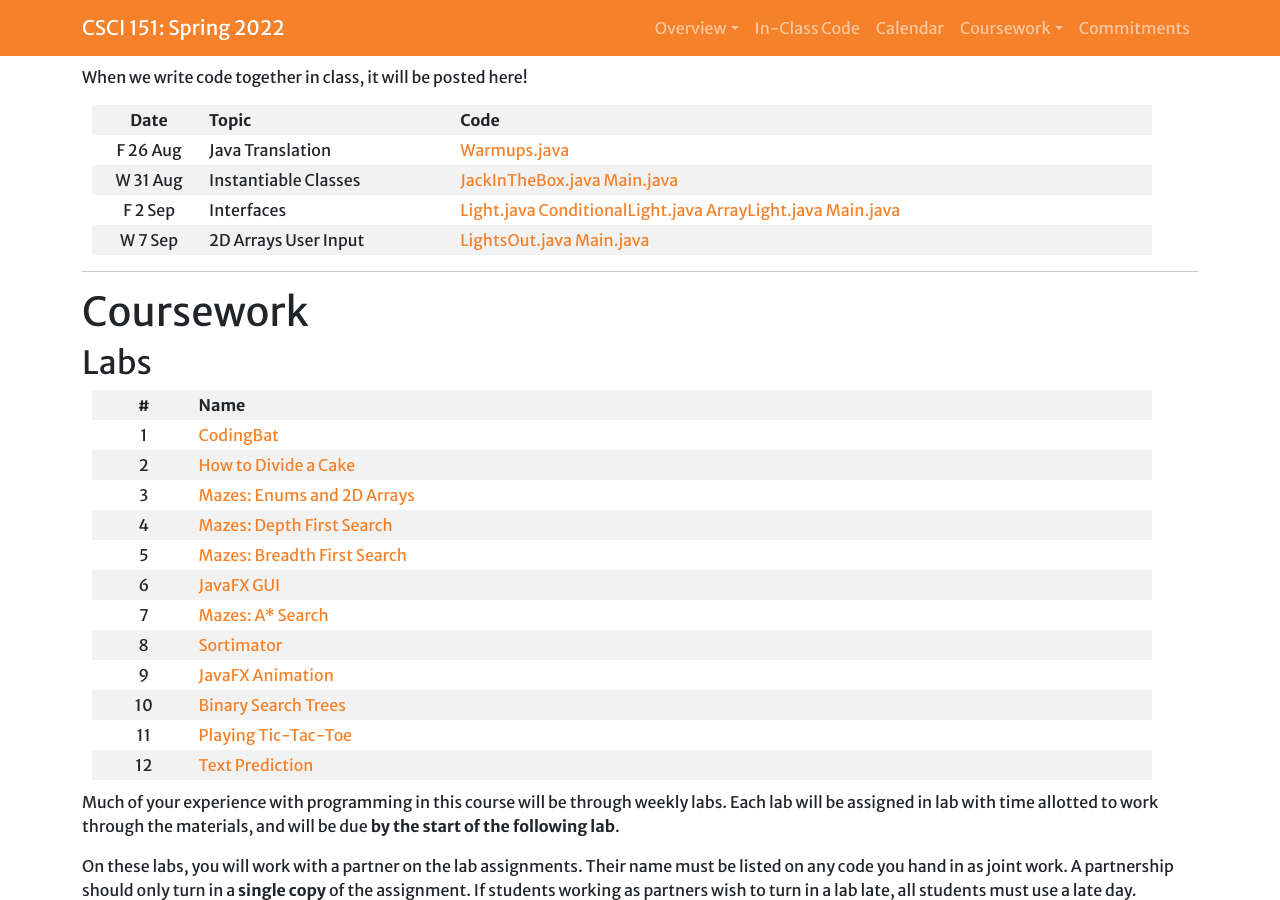
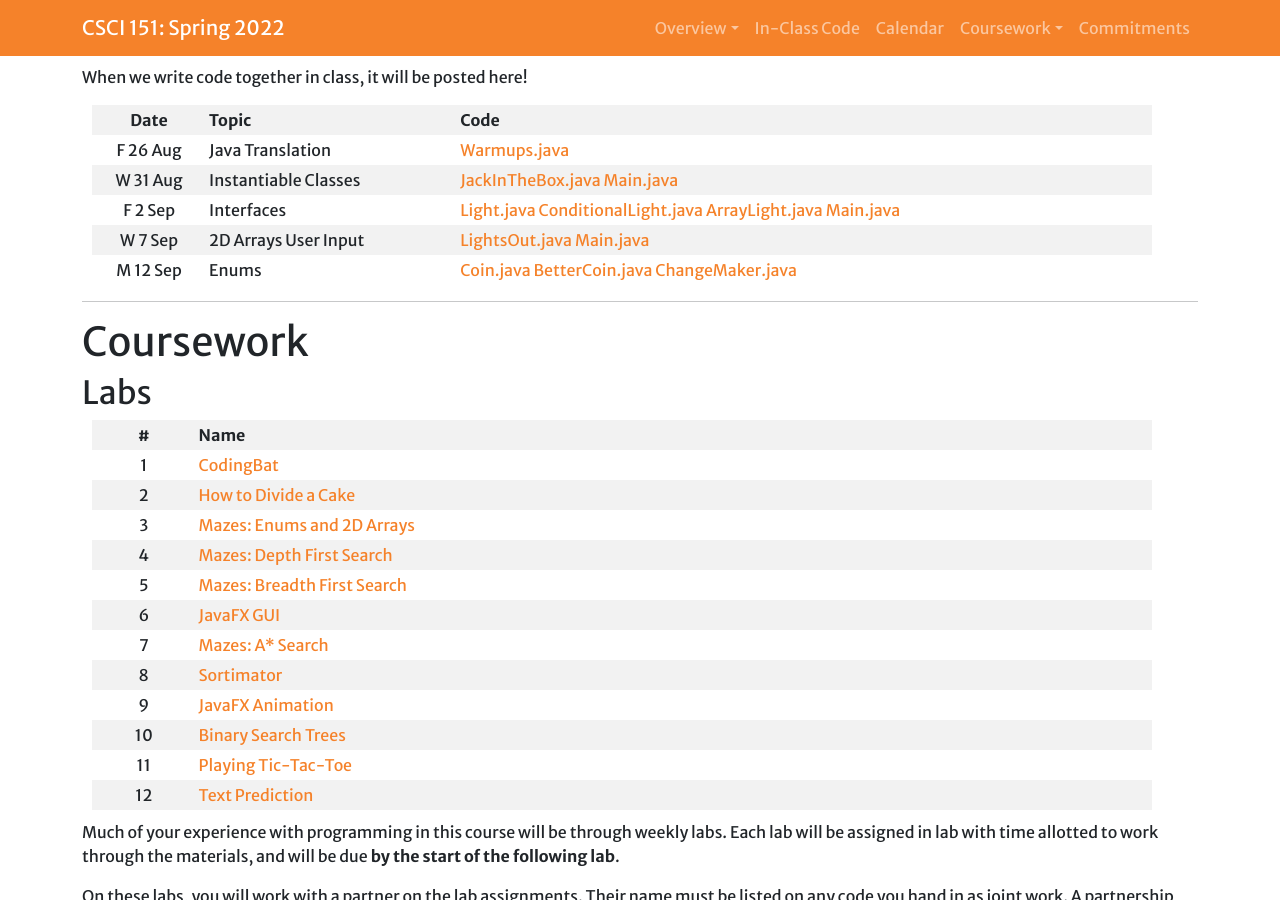
Before and after one commit to Hendrix-CS/csci151, a Jekyll site: the page built from index.md, in a window 1280 px wide and 900 px high, scrolled down 1638 px. Built offline with Jekyll 4.4.1, drawn with Linux system fonts in a browser that asks for light colours; a script that is not in the unit is left out; our own code applies the rules of GitHub Pages for plain Markdown files.

Commit message:
Adding ChangeMaker link

```diff
--- a/index.md
+++ b/index.md
@@ -42,6 +42,7 @@ When we write code together in class, it will be posted here!
 | W 31 Aug | Instantiable Classes | [JackInTheBox.java]({{site.baseurl}}/inclass/Jack/JackInTheBox.java)  [Main.java]({{site.baseurl}}/inclass/Jack/Main.java) |
 | F 2 Sep | Interfaces | [Light.java]({{site.baseurl}}/inclass/Lights/Light.java) [ConditionalLight.java]({{site.baseurl}}/inclass/Lights/ConditionalLight.java) [ArrayLight.java]({{site.baseurl}}/inclass/Lights/ArrayLight.java) [Main.java]({{site.baseurl}}/inclass/Lights/Main.java) |
 | W 7 Sep | 2D Arrays User Input | [LightsOut.java]({{site.baseurl}}/inclass/LightsOut.java) [Main.java]({{site.baseurl}}/inclass/Main.java) |
+| M 12 Sep | Enums | [Coin.java]({{site.baseurl}}/inclass/ChangeMaker/Coin.java) [BetterCoin.java]({{site.baseurl}}/inclass/ChangeMaker/BetterCoin.java) [ChangeMaker.java]({{site.baseurl}}/inclass/ChangeMaker/Main.java) |
 
 <!--
 | M 24 Jan |  | [Testing2.java]({{site.baseurl}}/inclass/Testing2.java) |
```
